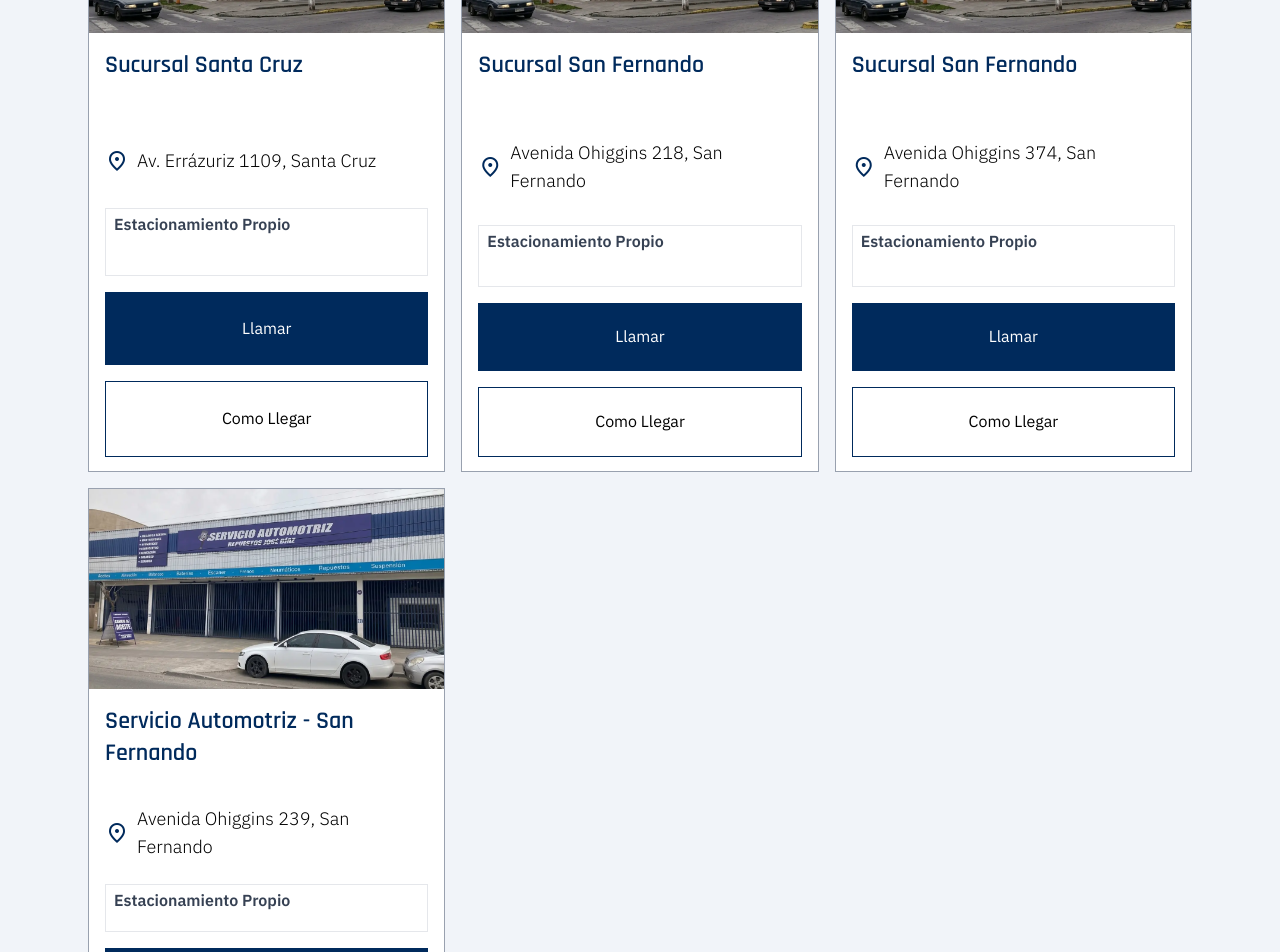
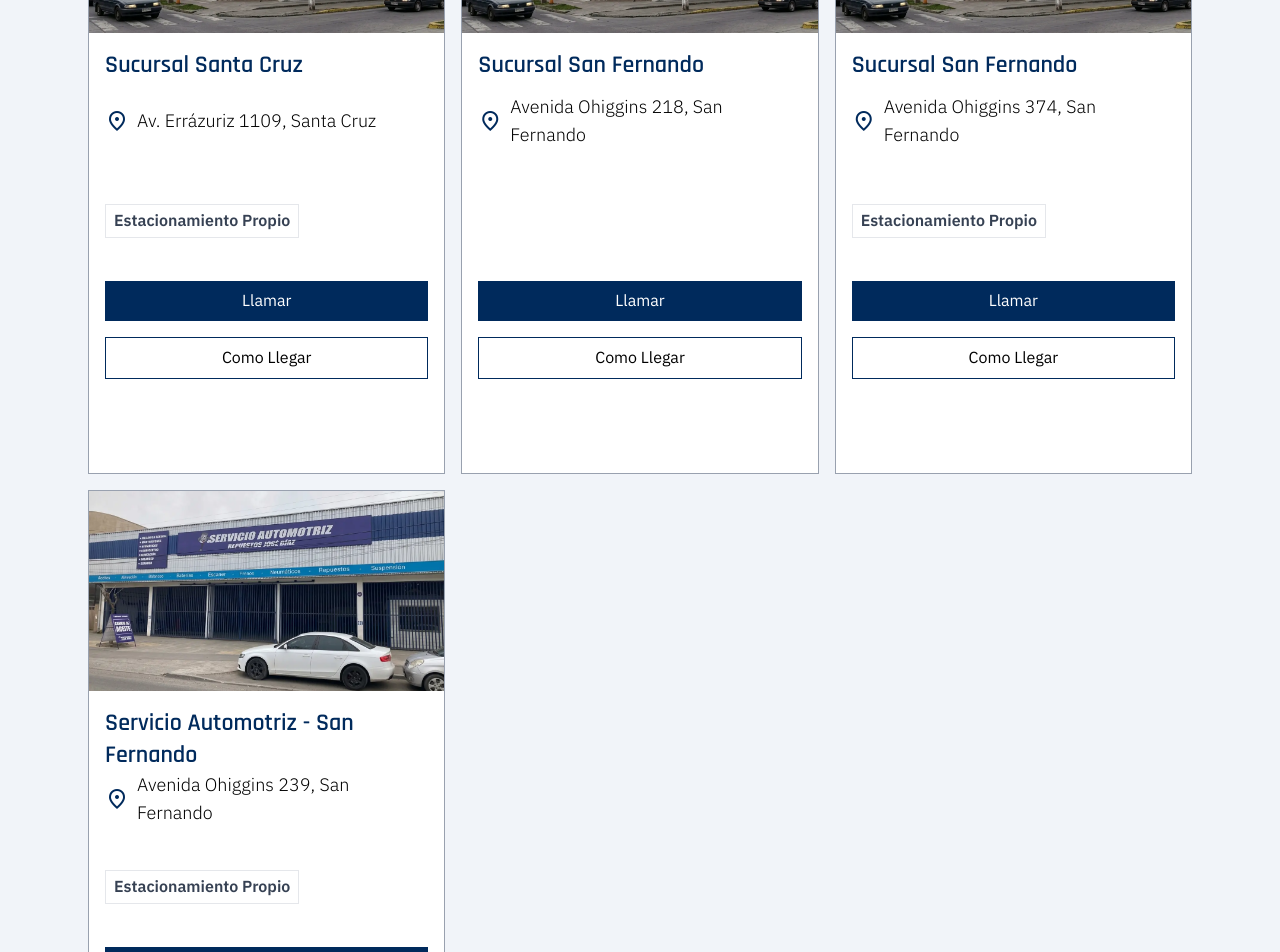
Before and after one commit to patrwan/repuestos-diaz-e-commerce, an Angular app: page / in a window 1280 px wide. Shown: the part 3040-3992 px from the top of the page. Built offline with nearby package versions, Linux system fonts and the light colour scheme; a web font is replaced by a local one.

Commit message:
Change: branch cards

```diff
--- a/src/app/features/home/components/branches/branches.html
+++ b/src/app/features/home/components/branches/branches.html
@@ -1,33 +1,42 @@
 <section class="p-4 space-y-6 py-15 bg-background-secondary font-ibm ">
     <h2 class="text-center font-bold text-4xl py-8 font-title">Nuestras Sucursales</h2>
     <div class="grid grid-cols-1 md:grid-cols-1 lg:grid-cols-3 gap-4 md:px-6 place-items-center lg:max-w-6xl mx-auto">
-        <div class=" bg-white border border-gray-400 w-full md:w-full lg:w-full h-160 ">
+        <div class=" bg-white border border-gray-400 w-full md:w-full lg:w-full ">
             <div class="w-full h-50 bg-amber-300  ">
                 <img src="branch1.webp" alt="" class="h-full w-full object-cover ">
             </div>
 
-            <div class="p-4 grid gap-4 h-110">
+            <div class="p-4 h-110">
                 <h3 class="text-primary text-2xl font-subtitle font-semibold">Sucursal Santa Cruz</h3>
 
-                <div class="flex items-center space-x-2">
+                <div class="flex items-center space-x-2 h-20 ">
                     <span class=" material-symbols-outlined  text-primary">
                         location_on
                     </span>
                     <p class="font-light text-lg">Av. Errázuriz 1109, Santa Cruz</p>
                 </div>
-                <span class="border border-gray-200 py-1 px-2 text-gray-700 font-semibold">Estacionamiento Propio</span>
+                <div class="flex items-center h-30">
+                    <span class="border border-gray-200 py-1 px-2 text-gray-700 font-semibold ">
+                        Estacionamiento
+                        Propio
+                    </span>
+                </div>
+
+                <div class="flex flex-col space-y-4 h-60">
                     <button class="bg-primary text-white py-2">Llamar</button>
                     <button class="border border-primary py-2">Como Llegar</button>
                 </div>
+
+            </div>
         </div>
 
-        <div class=" bg-white border border-gray-400 w-full md:w-full lg:w-full h-160">
+        <div class=" bg-white border border-gray-400 w-full md:w-full lg:w-full ">
             <div class="w-full h-50 bg-amber-300">
                 <img src="branch1.webp" alt="" class="h-full w-full object-cover">
             </div>
-            <div class="p-4 grid gap-4 h-110">
+            <div class="p-4  h-110">
                 <h3 class="text-primary text-2xl font-subtitle font-semibold">Sucursal San Fernando</h3>
-                <div class="flex items-center space-x-2">
+                <div class="flex items-center space-x-2 h-20">
                     <span class=" material-symbols-outlined  text-primary">
                         location_on
                     </span>
@@ -36,20 +45,24 @@
                         Avenida Ohiggins 218, San Fernando
                     </p>
                 </div>
+                <div class="flex items-center h-30">
 
-                <span class="border border-gray-200 py-1 px-2 text-gray-700 font-semibold">Estacionamiento Propio</span>
+                </div>
+
+                <div class="flex flex-col space-y-4 h-20">
                     <button class="bg-primary text-white py-2">Llamar</button>
                     <button class="border border-primary py-2">Como Llegar</button>
                 </div>
             </div>
+        </div>
 
-        <div class=" bg-white border border-gray-400 w-full md:w-full lg:w-full h-160">
+        <div class=" bg-white border border-gray-400 w-full md:w-full lg:w-full ">
             <div class="w-full h-50 bg-amber-300">
                 <img src="branch1.webp" alt="" class="h-full w-full object-cover">
             </div>
-            <div class="p-4 grid gap-4 h-110">
+            <div class="p-4 h-110">
                 <h3 class="text-primary text-2xl font-subtitle font-semibold">Sucursal San Fernando</h3>
-                <div class="flex items-center space-x-2">
+                <div class="flex items-center space-x-2 h-20">
                     <span class=" material-symbols-outlined  text-primary">
                         location_on
                     </span>
@@ -59,17 +72,25 @@
                     </p>
                 </div>
 
-                <span class="border border-gray-200 py-1 px-2 text-gray-700 font-semibold">Estacionamiento Propio</span>
+                <div class="flex items-center h-30">
+                    <span class="border border-gray-200 py-1 px-2 text-gray-700 font-semibold ">
+                        Estacionamiento
+                        Propio
+                    </span>
+                </div>
+
+                <div class="flex flex-col space-y-4 h-60">
                     <button class="bg-primary text-white py-2">Llamar</button>
                     <button class="border border-primary py-2">Como Llegar</button>
                 </div>
             </div>
+        </div>
 
-        <div class=" bg-white border border-gray-400 w-full md:w-full lg:w-full h-160">
+        <div class=" bg-white border border-gray-400 w-full md:w-full lg:w-full ">
             <div class="w-full h-50 bg-amber-300">
                 <img src="branch_servicio_automotriz.webp" alt="" class="h-full w-full object-cover">
             </div>
-            <div class="p-4 grid gap-4 h-100">
+            <div class="p-4 h-100">
                 <h3 class="text-primary text-2xl font-subtitle font-semibold">Servicio Automotriz - San Fernando</h3>
 
                 <div class="flex items-center space-x-2">
@@ -78,11 +99,19 @@
                     </span>
                     <p class="font-light text-lg">Avenida Ohiggins 239, San Fernando</p>
                 </div>
-                <span class="border border-gray-200 py-1 px-2 text-gray-700 font-semibold">Estacionamiento Propio</span>
+                <div class="flex items-center h-30">
+                    <span class="border border-gray-200 py-1 px-2 text-gray-700 font-semibold ">
+                        Estacionamiento
+                        Propio
+                    </span>
+                </div>
+
+                <div class="flex flex-col space-y-4 h-60">
                     <button class="bg-primary text-white py-2">Llamar</button>
                     <button class="border border-primary py-2">Como Llegar</button>
                 </div>
             </div>
         </div>
+    </div>
 
 </section>
```
Lines whose indentation alone changed are shown as unchanged.
